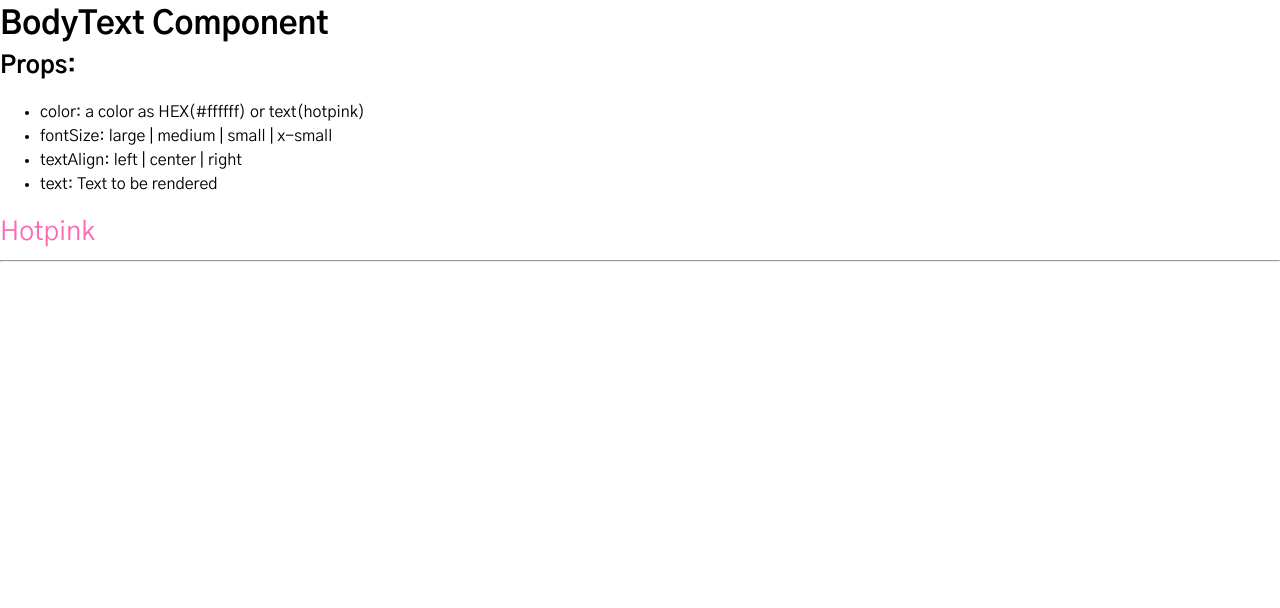
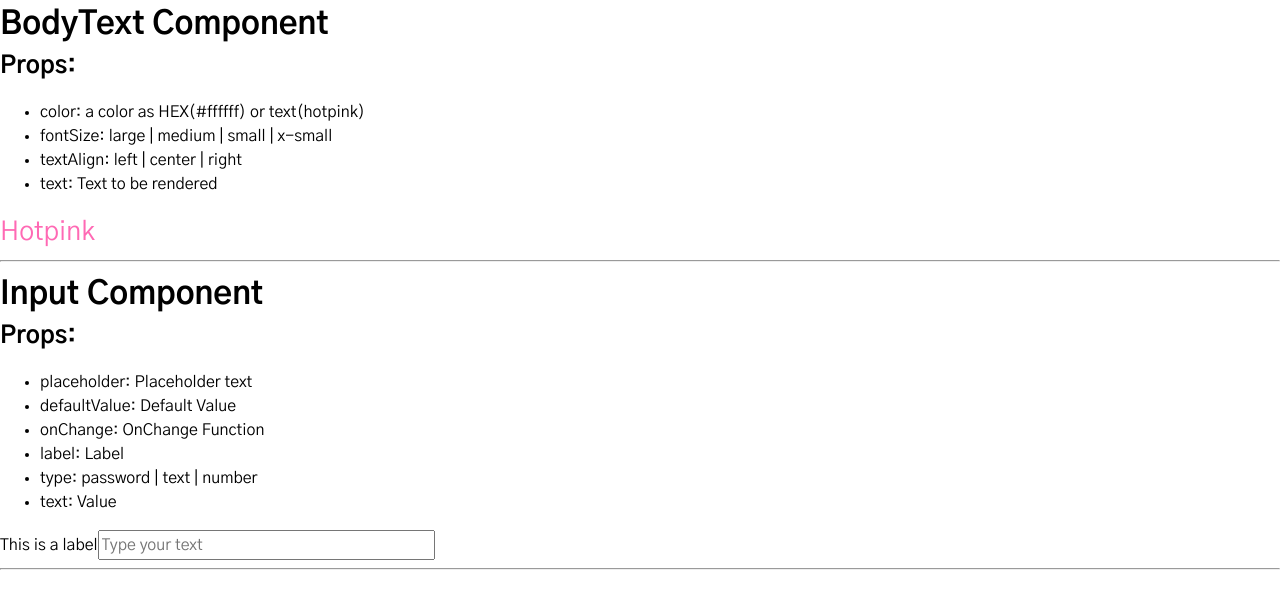
Before and after one commit to zyzmoz/global-player, a React (Create React App) app in the folder frontend/: page /storybook in a window 1280 px wide. Shown: the top 608 px of the page. Built offline with nearby package versions, Linux system fonts and the light colour scheme.

Commit message:
feature: Create a Input Componment

```diff
--- /dev/null
+++ b/frontend/src/components/Input/Input.jsx
@@ -0,0 +1,48 @@
+import PropTypes from 'prop-types'
+import { useState } from 'react'
+
+function Input({ placeholder, defaultValue, onChange, label, type, text }) {
+  // Generates an unique id
+  const id = `input=${Math.floor(Math.random() * 9999)}`
+
+  const [inputValue, setInputValue] = useState(text)
+
+  const handleChange = (evt) => {
+    setInputValue(evt.target.text)
+    onChange(evt.target.text)
+  }
+
+  return (
+    <div className="input">
+      {label && <label htmlFor={id}>{label}</label>}
+      <input
+        id={id}
+        type={type}
+        placeholder={placeholder}
+        defaultValue={defaultValue}
+        onChange={handleChange}
+        value={inputValue}
+      />
+    </div>
+  )
+}
+
+Input.propTypes = {
+  placeholder: PropTypes.string,
+  defaultValue: PropTypes.string,
+  onChange: PropTypes.func,
+  label: PropTypes.string,
+  type: PropTypes.string,
+  text: PropTypes.string,
+}
+
+Input.defaultProps = {
+  placeholder: 'Placeholder',
+  defaultValue: '',
+  onChange: (e) => e.target.value,
+  type: 'text',
+  text: '',
+  label: null,
+}
+
+export default Input
--- a/frontend/src/storybook/storybook.jsx
+++ b/frontend/src/storybook/storybook.jsx
@@ -1,4 +1,5 @@
 import BodyText from '../components/BodyText/BodyText'
+import Input from '../components/Input/Input'
 
 function Storybook() {
   return (
@@ -15,6 +16,26 @@ function Storybook() {
         <BodyText text="Hotpink" textAlign="left" color="hotpink" fontSize="large" />
       </div>
       <hr />
+
+      <div className="input-component">
+        <h1>Input Component</h1>
+        <h2>Props:</h2>
+        <ul>
+          <li>placeholder: Placeholder text</li>
+          <li>defaultValue: Default Value</li>
+          <li>onChange: OnChange Function</li>
+          <li>label: Label</li>
+          <li>type: password | text | number</li>
+          <li>text: Value</li>
+        </ul>
+        <Input
+          label="This is a label"
+          placeholder="Type your text"
+          onChange={(e) => console.log(e.target.value)}
+          defaultValue="test"
+        />
+      </div>
+      <hr />
     </div>
   )
 }
```
Also changed, not shown: frontend/.eslintrc.json.
